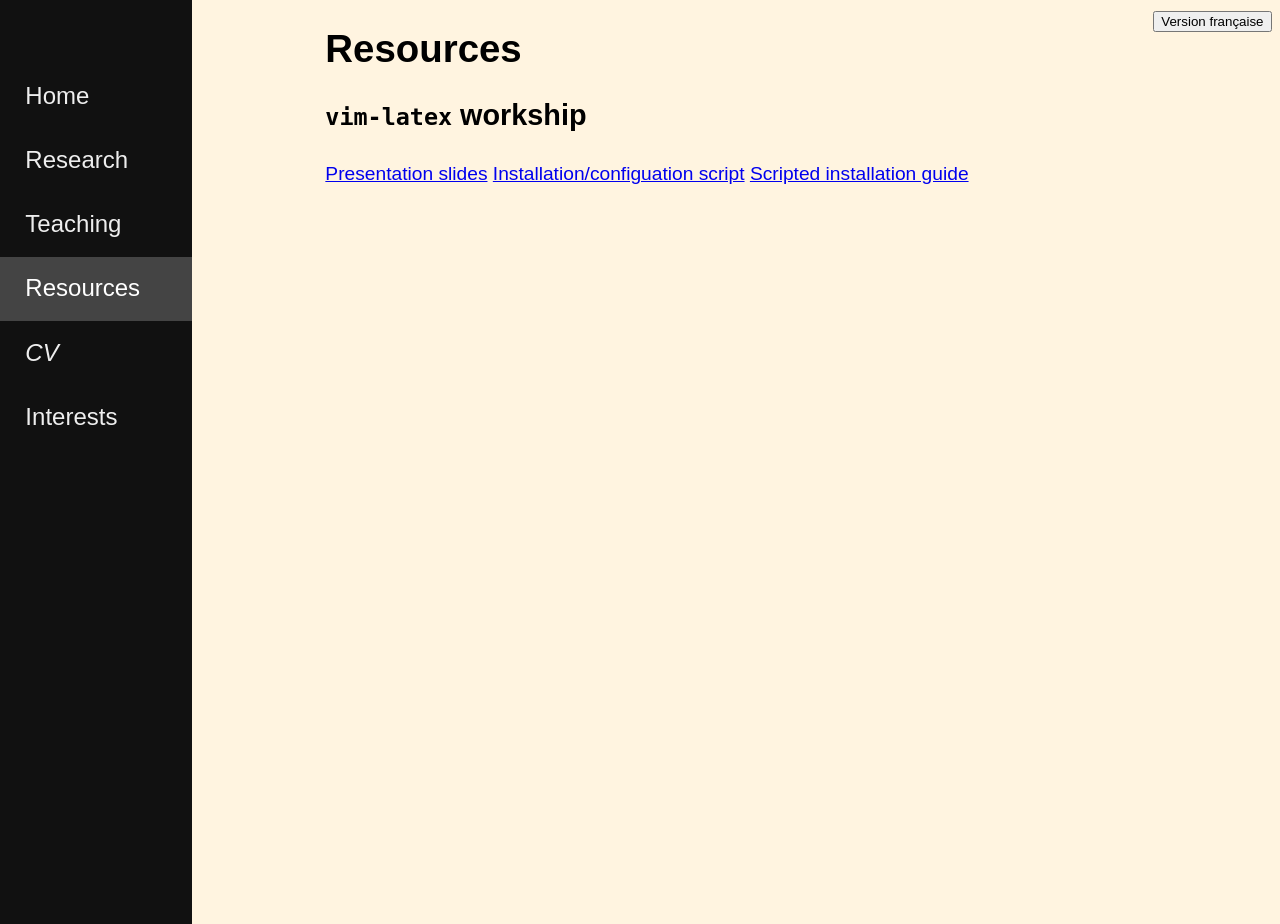
After one commit to dave-white/dave-white.github.io, a PHP site: page /resources.php in a window 1280 px wide. The commit adds this page. Run offline with PHP 8.4, Linux system fonts and the light colour scheme.

Commit message:
Create resources.

```diff
--- a/pg-array.php
+++ b/pg-array.php
@@ -3,6 +3,7 @@ $pg_array = array(
 'index' => 'Home',
 'research' => 'Research',
 'teaching' => 'Teaching',
+'resources' => 'Resources',
 'cv' => '<i>CV</i>',
 'interests' => 'Interests',
 );
--- /dev/null
+++ b/resources.php
@@ -0,0 +1,18 @@
+<!DOCTYPE html>
+<html lang="en">
+<?php include 'head.html' ?>
+<body>
+<?php
+$page = 'resources';
+include 'side-nav.php';
+include 'lang-ver-anchor.html';
+?>
+<div id="main" class="main">
+  <h1>Resources</h1>
+  <h2><code>vim-latex</code> workship</h2>
+  <a href="resources/vim-latex-pres.pdf">Presentation slides</a>
+  <a href="resources/Makefile-vim-latex">Installation/configuation script</a>
+  <a href="resources/Makefile-vim-latex">Scripted installation guide</a>
+</div>
+</body>
+</html>
```
Also changed, not shown: 2 other files.
